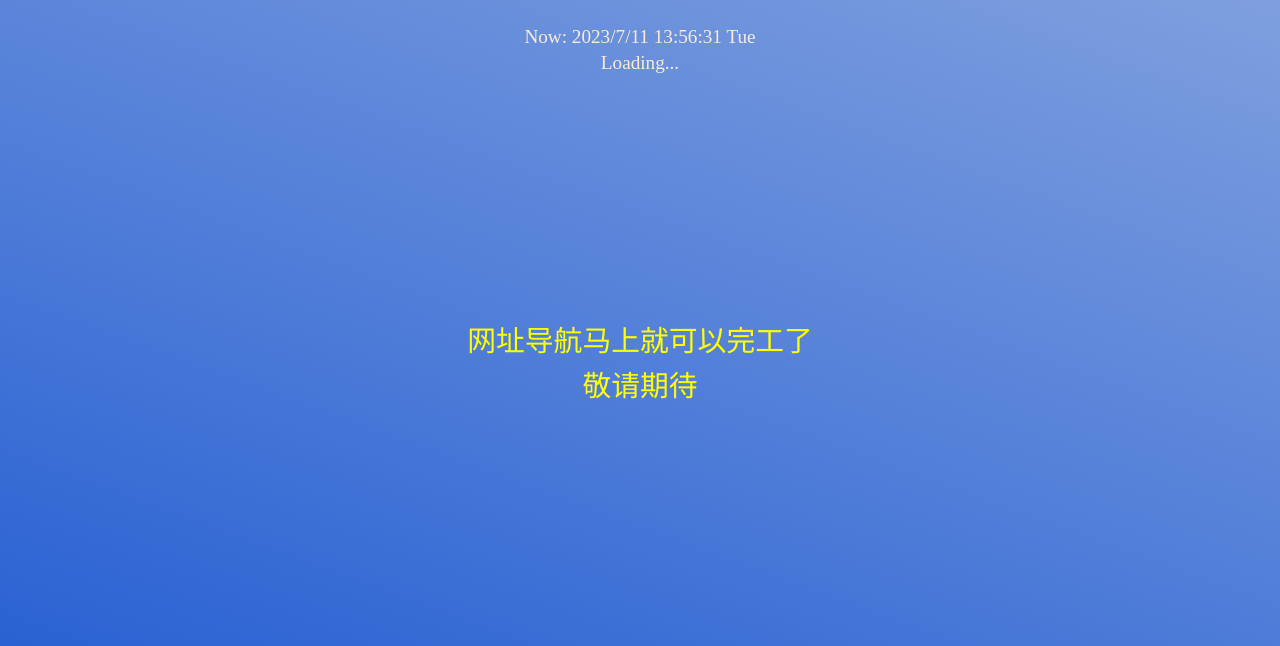
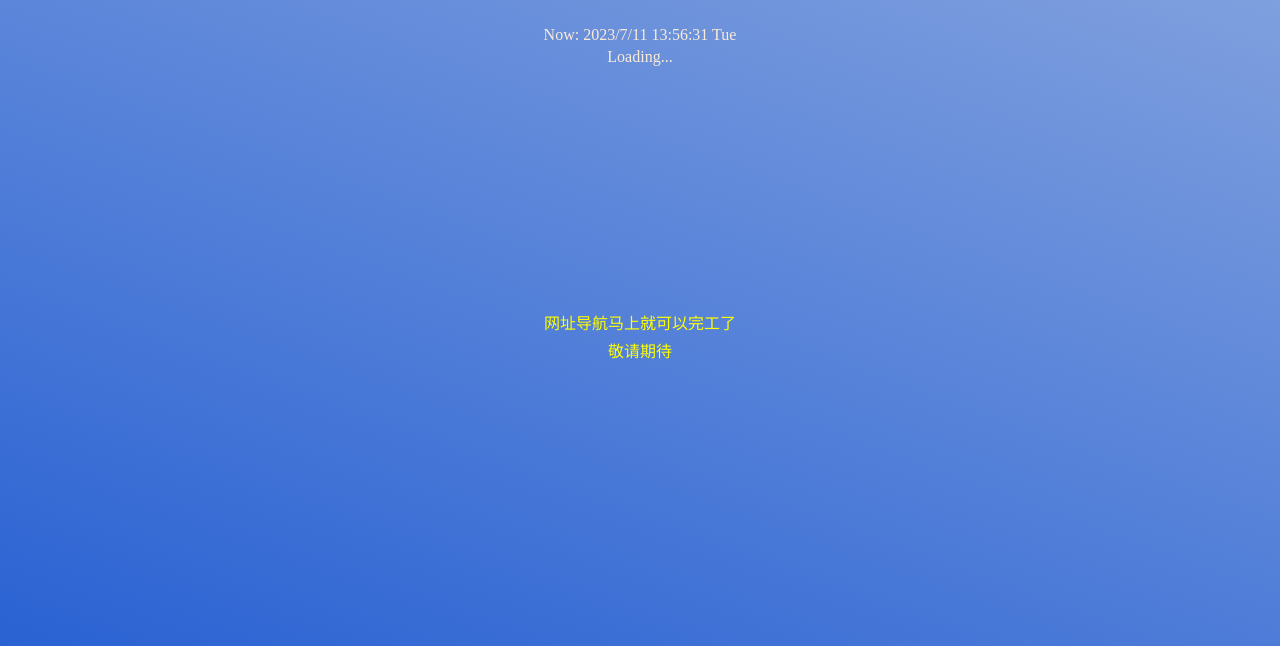
Before and after one commit to Gugugugugutian/Gugugugugutian.github.io, a PHP site: page /navi.html in a window 1280 px wide. Shown: the part 64-710 px from the top of the page. Run offline with PHP 8.4, Linux system fonts and the light colour scheme.

Commit message:
Update nav.css

```diff
--- a/nav.css
+++ b/nav.css
@@ -18,7 +18,7 @@
 }
 p {
     color: yellow;
-    font-size: 1.2em;
+    font-size: 2vh;
 }
 p, p {
     padding: 0;
@@ -185,6 +185,7 @@
 }
 .butbar a {
     display: block;
+    height: 8vh;
     width: 22vi;
     color: whitesmoke;
     text-decoration: none;
```
